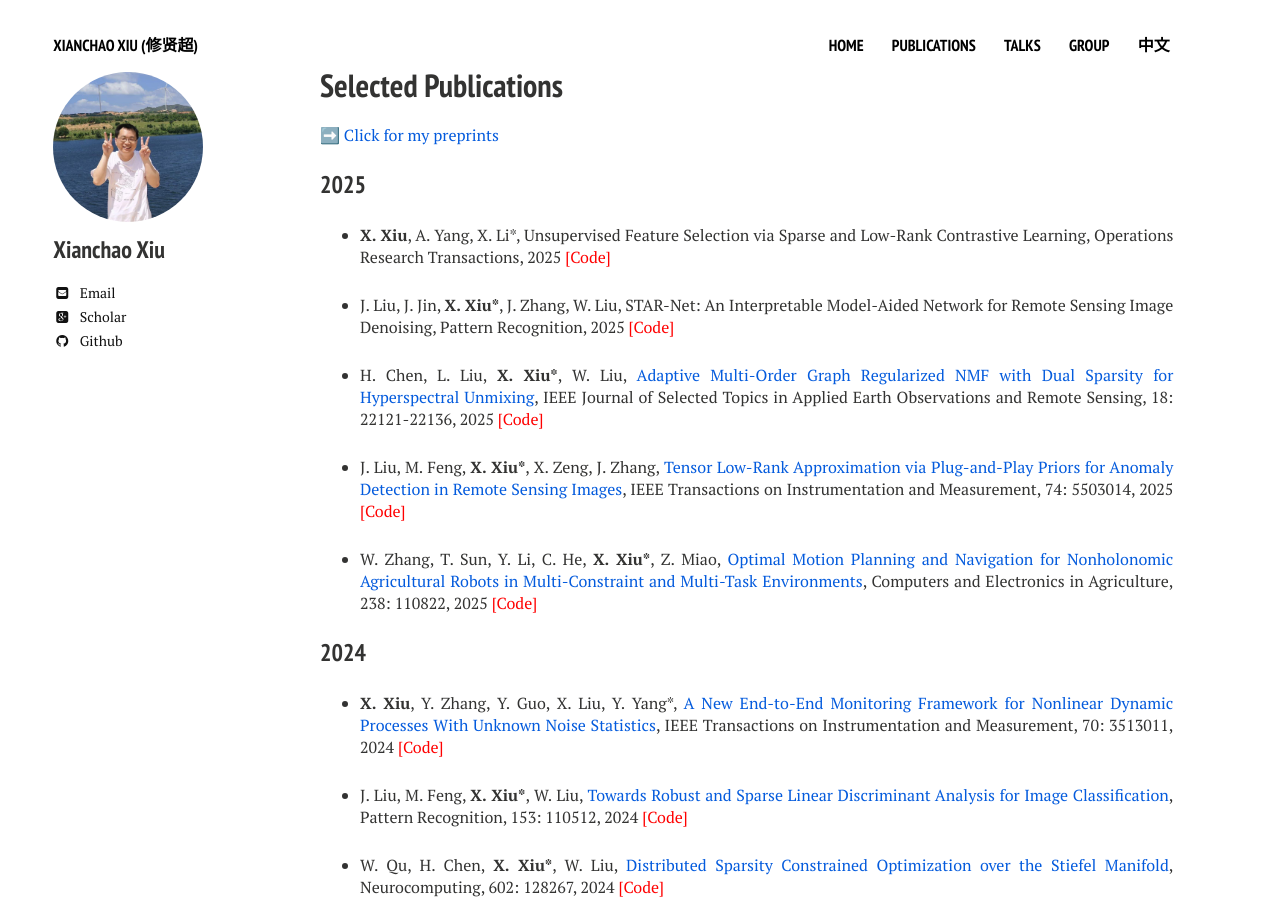
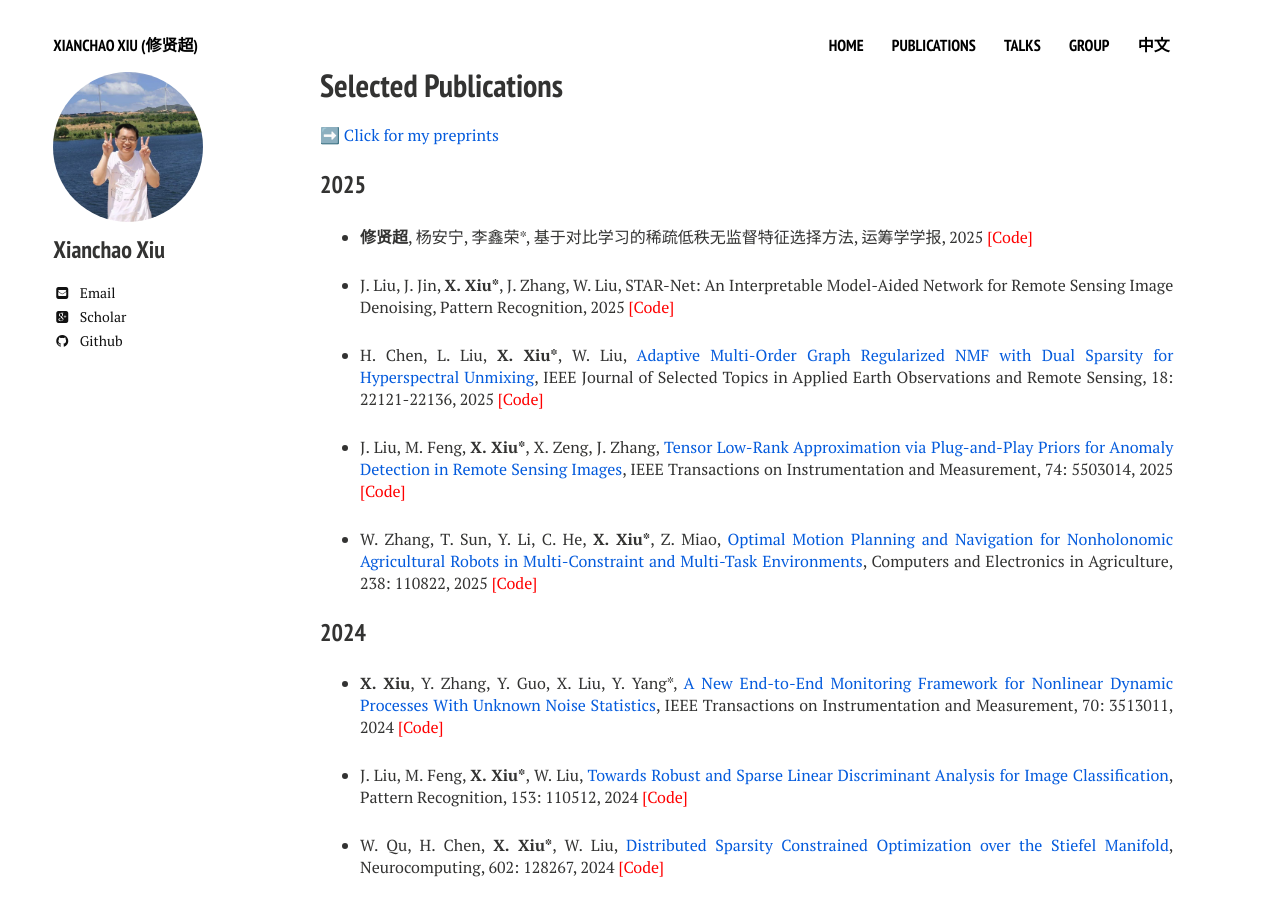
Before and after one commit to xianchaoxiu/xianchaoxiu.github.io, a Jekyll site: the page built from publications/index.md, in a window 1280 px wide and 900 px high. Built offline with Jekyll 4.4.1, drawn with Linux system fonts in a browser that asks for light colours; nearby versions of some CDN libraries.

Commit message:
Update index.md

```diff
--- a/publications/index.md
+++ b/publications/index.md
@@ -13,7 +13,7 @@ share: false
 
 ### 2025
 
-* <b>X. Xiu</b>, A. Yang, X. Li*, Unsupervised Feature Selection via Sparse and Low-Rank Contrastive Learning, Operations Research Transactions, 2025 <a href="https://github.com/xianchaoxiu/DSCOFS-CL" class="textlink" target="_blank" style="color: red;">[Code]</a>
+* <b>修贤超</b>, 杨安宁, 李鑫荣*, 基于对比学习的稀疏低秩无监督特征选择方法, 运筹学学报, 2025 <a href="https://github.com/xianchaoxiu/DSCOFS-CL" class="textlink" target="_blank" style="color: red;">[Code]</a>
 
 * J. Liu, J. Jin, <b>X. Xiu*</b>, J. Zhang, W. Liu, STAR-Net: An Interpretable Model-Aided Network for Remote Sensing Image Denoising, Pattern Recognition, 2025 <a href="https://github.com/xianchaoxiu/STAR-Net" class="textlink" target="_blank" style="color: red;">[Code]</a>
 
```
